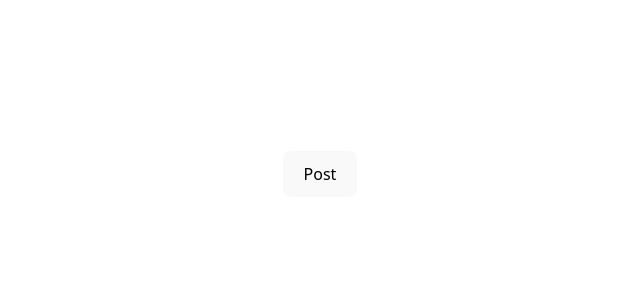
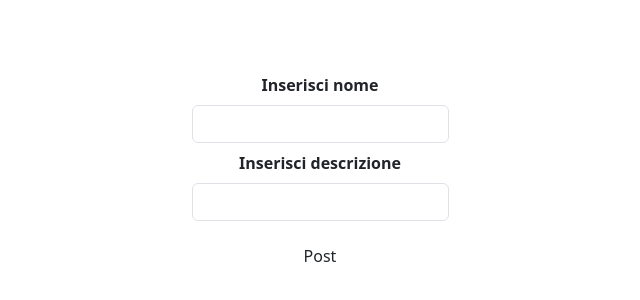
Before and after one commit to GabrieleLombard01/App2, a React (Vite) app in the folder app2/: page /create in a window 1280 px wide. Shown: the part 226-526 px from the top of the page, without its empty margins (320-960 px from the left). Built offline with nearby package versions, Linux system fonts and the light colour scheme.

Commit message:
mr react solution

```diff
--- a/app2/src/components/AppProjectCreate.jsx
+++ b/app2/src/components/AppProjectCreate.jsx
@@ -1,4 +1,6 @@
 import axios from "axios";
+import 'bootstrap/dist/css/bootstrap.css';
+
 
 export default function ProjectCreate() {
   function handleSave() {
@@ -15,15 +17,17 @@ export default function ProjectCreate() {
       });
   }
 
-  /*
-        Link -> list project
-        <>
+  return(
+    <>
+        <form action="">
+            <label className="form-label text-start fw-bold">Inserisci nome</label>
+            <input className="form-control" type="text" />
 
-            name:
-            description:
-            button onClick  handleSave
+            <label className="mt-2 form-label text-start fw-bold">Inserisci descrizione</label>
+            <input className="form-control" type="text" />
+        </form>
+      <button className="mt-3 btn btn-succes" onClick={handleSave}>Post</button>
+    </>
+    )
 
-    */
-
-  return <button onClick={handleSave}>Post</button>;
 }
--- a/app2/src/components/AppProjectList.jsx
+++ b/app2/src/components/AppProjectList.jsx
@@ -30,18 +30,18 @@ export default function ProjectList() {
 
         <div>
             <Link
-                className="btn btn-success"
+                className="btn btn-success float-end mb-3"
                 to="/create">
                 Create new project
             </Link>
         </div>
 
-      <table>
+      <table className="table table-bordered">
         <thead>
           <tr>
-            <th>Name</th>
-            <th>Description</th>
-            <th>Action</th>
+            <th className="col">Name</th>
+            <th className="col">Description</th>
+            <th className="col">Action</th>
           </tr>
         </thead>
         <tbody>
```
